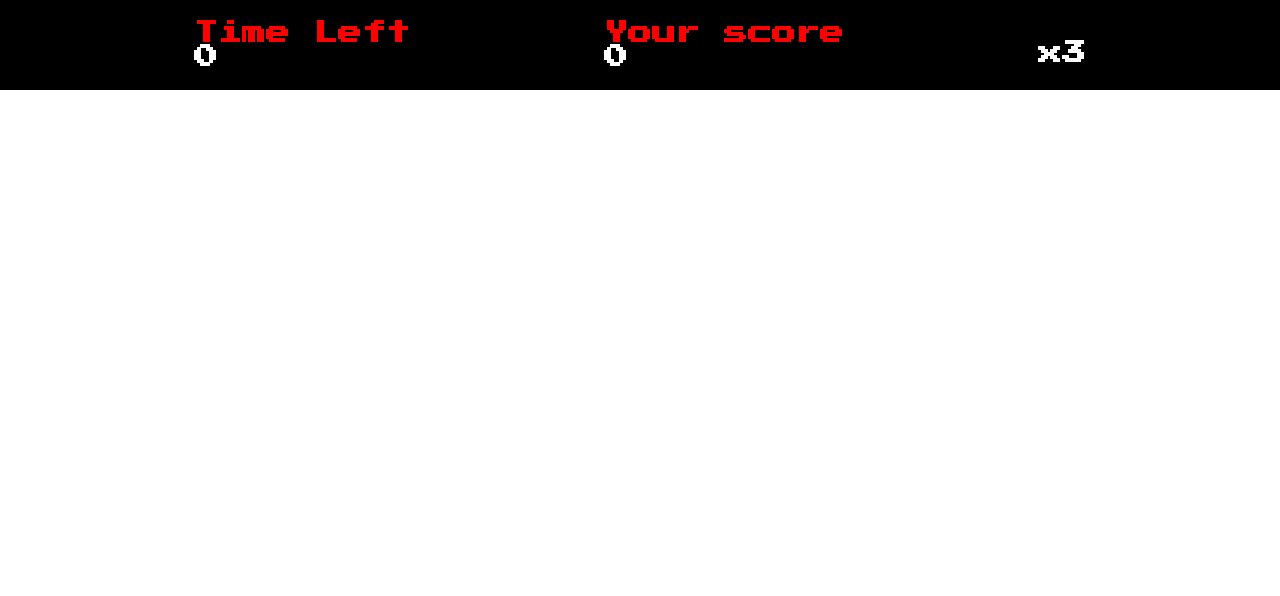
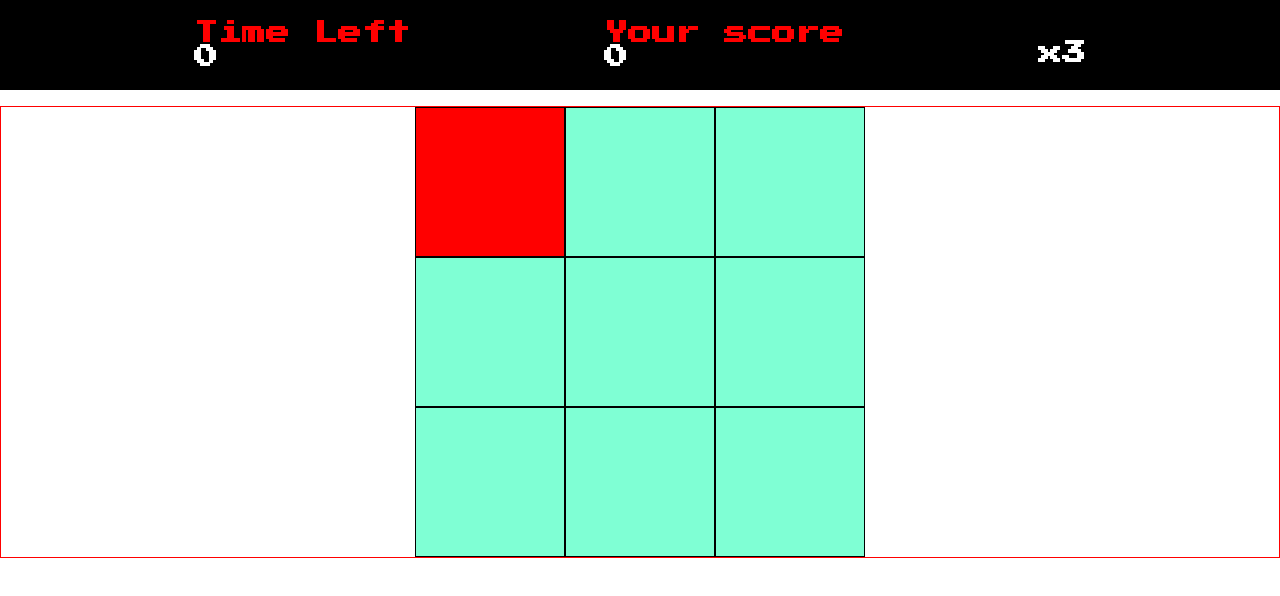
Before and after one commit to manuelaluana/dio-desafio-detona-ralph, a plain HTML site: page index.html in a window 1280 px wide. Drawn offline with Linux system fonts and the light colour scheme.

Commit message:
Adiciona area de paineis com css inicial

```diff
--- a/index.html
+++ b/index.html
@@ -33,7 +33,23 @@
             </div>
         </div>
         <div class="panel">
+            <div class="panel-row">
+                <div class="square enemy" id="1"></div>
+                <div class="square" id="2"></div>
+                <div class="square" id="3"></div>
+            </div>
 
+            <div class="panel-row">
+                <div class="square" id="4"></div>
+                <div class="square" id="5"></div>
+                <div class="square" id="6"></div>
+            </div>
+
+            <div class="panel-row">
+                <div class="square" id="7"></div>
+                <div class="square" id="8"></div>
+                <div class="square" id="9"></div>
+            </div>
         </div>
     </div>
 
--- a/src/styles/main.css
+++ b/src/styles/main.css
@@ -1,5 +1,7 @@
 .container {
   display: flex;
+  flex-direction: column;
+  height: 100vh;
 }
 
 .menu {
@@ -9,6 +11,25 @@
 
   height: 90px;
   width: 100%;
-  background-color: black;
-  color: white;
+  background-color: #000000;
+  color: #ffffff;
 }
+
+.panel {
+  margin-top: 1rem;
+  display: flex;
+  align-items: center;
+  justify-content: center;
+  border: 1px solid #ff0000;
+}
+
+.square {
+  height: 150px;
+  width: 150px;
+  border: 1px solid #000000;
+  background-color: #7fffd4;
+}
+
+.enemy {
+  background-color: #ff0000;
+}
```
